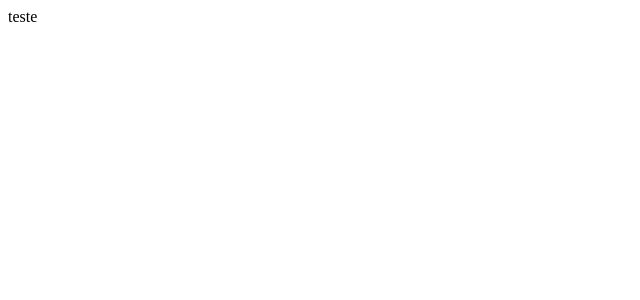
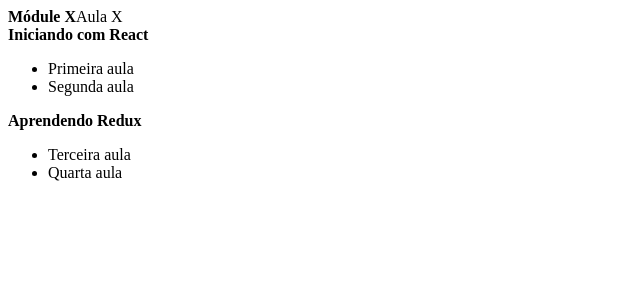
Before and after one commit to AnaB-hub/redux_rocketseat, a React (Create React App) app in the folder reactredux/: page / in a window 1280 px wide. Shown: the top 300 px of the page, without its empty margins (0-640 px from the left). Built offline with nearby package versions, Linux system fonts and the light colour scheme.

Commit message:
Primeira versão do exemplo

```diff
--- a/reactredux/src/App.js
+++ b/reactredux/src/App.js
@@ -1,7 +1,14 @@
 import React from "react";
+import Sidebar from "./components/Sidebar";
+import Video from "./components/Video";
 
 function App() {
-  return <div className="App">teste</div>;
+  return (
+    <div className="App">
+      <Video />
+      <Sidebar />
+    </div>
+  );
 }
 
 export default App;
--- /dev/null
+++ b/reactredux/src/components/Sidebar/index.js
@@ -0,0 +1,45 @@
+import React, { Component } from "react";
+
+export default class Sidebar extends Component {
+  state = {
+    modules: [
+      {
+        id: 1,
+        title: "Iniciando com React",
+        lessons: [
+          { id: 1, title: "Primeira aula" },
+          { id: 2, title: "Segunda aula" },
+        ],
+      },
+      {
+        id: 2,
+        title: "Aprendendo Redux",
+        lessons: [
+          { id: 3, title: "Terceira aula" },
+          { id: 4, title: "Quarta aula" },
+        ],
+      },
+    ],
+  };
+
+  render() {
+    const { modules } = this.state;
+
+    return (
+      <aside>
+        {modules.map((module) => {
+          return (
+            <div key={module.id}>
+              <strong>{module.title}</strong>
+              <ul>
+                {module.lessons.map((lesson) => {
+                  return <li key={lesson.id}>{lesson.title}</li>;
+                })}
+              </ul>
+            </div>
+          );
+        })}
+      </aside>
+    );
+  }
+}
--- /dev/null
+++ b/reactredux/src/components/Video/index.js
@@ -0,0 +1,12 @@
+import React, { Component } from "react";
+
+export default class Video extends Component {
+  render() {
+    return (
+      <div>
+        <strong>Módule X</strong>
+        <span>Aula X</span>
+      </div>
+    );
+  }
+}
```
